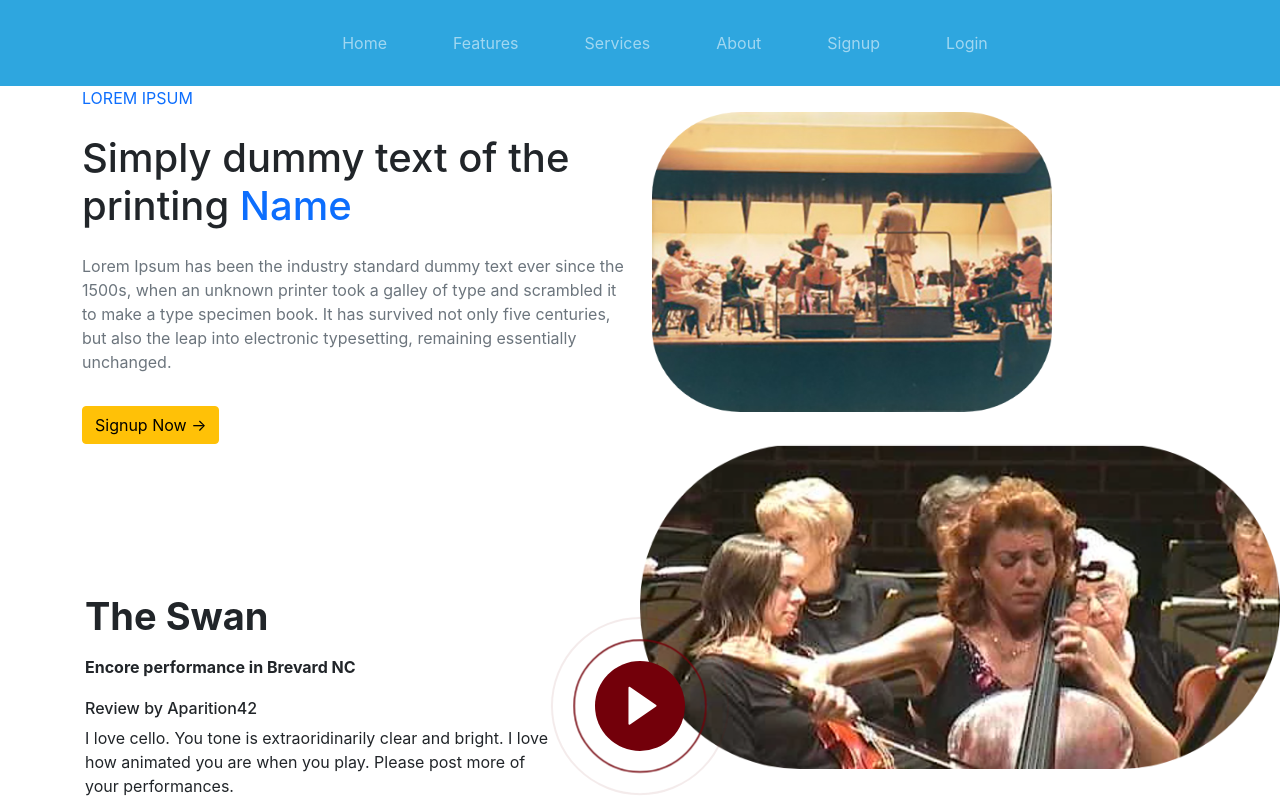
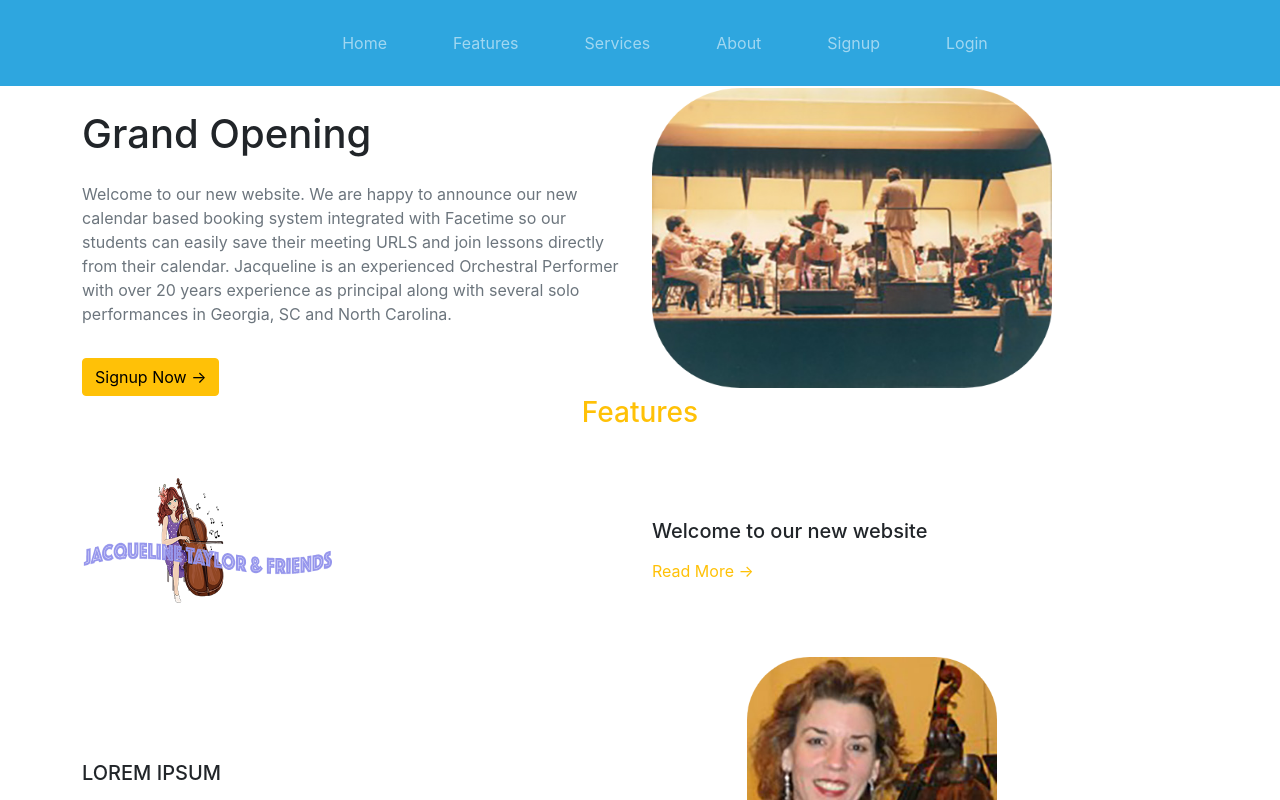
Before and after one commit to rmasonh18/mbuji3, a Next.js app: page / in a window 1280 px wide. Shown: the top 800 px of the page. Built offline with nearby package versions, Linux system fonts and the light colour scheme.

Commit message:
update hero

```diff
--- a/components/Hero.js
+++ b/components/Hero.js
@@ -3,6 +3,8 @@ import { Container, Row, Col } from 'reactstrap';
 import Image from 'next/image';
 import Link from 'next/link';
 import ProfileImage from "../public/images/main-m.png";
+
+
 const Hero = () => {
   return (
     <section className="section position-relative">
@@ -10,12 +12,14 @@ const Hero = () => {
         <Row className="align-items-center">
           <Col lg={6}>
             <div className="pr-lg-5">
-              <p className="text-uppercase text-primary font-weight-medium f-14 mb-4">Lorem Ipsum</p>
-              <h1 className="mb-4 font-weight-normal line-height-1_4">Simply dummy text of the printing <span className="text-primary font-weight-medium">Name</span></h1>
-              <p className="text-muted mb-4 pb-2">Lorem Ipsum has been the industry standard dummy text ever since the 1500s, when an unknown printer took a galley of type and scrambled it to make a type specimen book. It has survived not only five centuries, but also the leap into electronic typesetting, remaining essentially unchanged.</p>
-              {/* <a href="#" className="btn btn-warning">
-                Find Out How <span className="ml-2 right-icon">&#8594;</span>
-              </a> */}
+              <p className="text-uppercase text-primary font-weight-medium f-14 mb-4"></p>
+              <h1 className="mb-4 font-weight-normal line-height-1_4">Grand Opening</h1>
+              <p className="text-muted mb-4 pb-2">
+                Welcome to our new website. We are happy to announce our new calendar based booking system integrated with Facetime so our students can easily save their meeting URLS and join lessons directly from their calendar.
+                Jacqueline is an experienced Orchestral Performer with over 20 years experience as principal along with several solo performances in Georgia, SC and North Carolina.
+
+              </p>
+
               <Link href="/signup" passHref>
                 <a className="btn btn-warning">Signup Now <span className="ml-2 right-icon">&#8594;</span></a>
               </Link>
@@ -26,7 +30,7 @@ const Hero = () => {
           <Col lg={6}>
             <div className="mt-5 mt-lg-0">
             <Image
-              // src="/images/black-logo.png"
+
               src={ProfileImage}
               width={400}
               height={300}
--- a/pages/index.js
+++ b/pages/index.js
@@ -25,10 +25,14 @@ const Index = () => {
     <Layout pageTitle="Jacqueline Taylor & Friends">
       <Header3 />
       <Hero />
-      <Webinar />
+
       <Feature/>
       <Service />
+
+
       <About />
+
+      <Webinar />
 
       <Footerx />
     </Layout>
```
